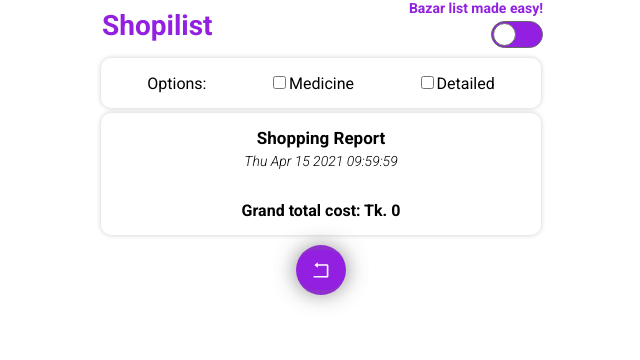
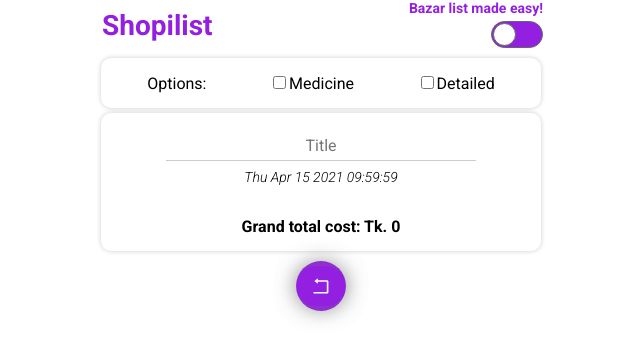
Before and after one commit to metanveer/shopiplanner, a React (Create React App) app: page /report in a window 1280 px wide. Shown: the top 360 px of the page, without its empty margins (319-959 px from the left). Built offline with nearby package versions, Linux system fonts and the light colour scheme.

Commit message:
Improved Print version of report, changed report title feature

```diff
--- a/src/components/Header.js
+++ b/src/components/Header.js
@@ -43,6 +43,9 @@ const HeaderWrapper = styled.header`
   align-items: center;
   padding: 0 3px;
   transition: all 0.2s linear;
+  @media print {
+    color: #9320e0;
+  }
 `;
 
 const Logo = styled.p`
--- a/src/components/Toggle.js
+++ b/src/components/Toggle.js
@@ -18,6 +18,9 @@ const ToggleWrapper = styled.div`
   margin-bottom: 5px;
   display: flex;
   background: ${(p) => p.theme.primary};
+  @media print {
+    display: none;
+  }
 `;
 
 const Notch = styled.div`
@@ -29,6 +32,9 @@ const Notch = styled.div`
   border-radius: 50%;
   transition: all 0.2s linear;
   transform: translate(${(p) => (p.isActive ? "26px" : "1px")});
+  @media print {
+    display: none;
+  }
 `;
 
 export default Toggle;
--- a/src/pages/Report.js
+++ b/src/pages/Report.js
@@ -38,7 +38,9 @@ const Report = () => {
         </label>
       </ReportCardOptions>
       <ReportCard>
-        <HeadingText>Shopping Report</HeadingText>
+        <HeadingText>
+          <Input type="text" placeholder="Title" width="300px" />
+        </HeadingText>
         <DateTimeText>{currentDateTime} </DateTimeText>
         <ItemsListContainer>
           {!isDetailed && (
@@ -48,12 +50,42 @@ const Report = () => {
                   <ItemsList key={item.id}>
                     <strong>{item.name}</strong> :{" "}
                     <div>
+                      <span>
+                        {item.quantity} {item.unit}{" "}
+                      </span>
+                      <span>
+                        {isMedicine ? "  |  " : ` | Budget:  `}
+                        <Text>
+                          Tk. {decimalWithCommas(item.priceEstimated)}/
+                          {item.unit}
+                        </Text>
+                      </span>
+                      {/* <div>
+                        {isMedicine ? "Discounted Price: " : ` Actual Cost:  `}
+                        <Text>
+                          Tk. {decimalWithCommas(item.priceActual)}/{item.unit}
+                        </Text>
+                      </div> */}
+
+                      <span>
+                        {isMedicine ? "  |   Total MRP" : ` | Total Budget:  `}
+                        <Text>
+                          {" "}
+                          Tk.{" "}
+                          {decimalWithCommas(
+                            item.priceEstimated * item.quantity
+                          )}{" "}
+                        </Text>
+                      </span>
                       <div>
-                        {item.quantity} {item.unit} at Tk.{" "}
-                        {decimalWithCommas(item.priceActual)}/{item.unit}
-                      </div>{" "}
-                      Total Tk.{" "}
-                      {decimalWithCommas(item.priceActual * item.quantity)}{" "}
+                        {isMedicine ? "Discounted Total: " : `Total Actual:  `}
+                        <Text>
+                          Tk.
+                          {decimalWithCommas(
+                            item.priceActual * item.quantity
+                          )}{" "}
+                        </Text>
+                      </div>
                       <div>{item.disc ? ` Disc (${item.disc}%)` : null}</div>
                     </div>
                   </ItemsList>
@@ -135,6 +167,38 @@ const Report = () => {
   );
 };
 
+const Input = styled.input`
+  padding: 5px;
+  margin: 3px;
+  font-size: 16px;
+  font-family: inherit;
+  text-align: center;
+  font-weight: 400;
+  background-color: ${(p) => p.theme.cardBg};
+  color: ${(p) => p.theme.text};
+  /* border-radius: 5px; */
+  border: hidden;
+  border-bottom: 1px solid ${(p) => p.theme.inputBorder};
+  overflow: hidden;
+  width: ${({ width }) => (width ? `${width}` : "50px")};
+  transition: all 0.2s linear;
+  -moz-appearance: textfield;
+  &::-webkit-outer-spin-button,
+  &::-webkit-inner-spin-button {
+    /* display: none; <- Crashes Chrome on hover */
+    -webkit-appearance: none;
+    margin: 0; /* <-- Apparently some margin are still there even though it's hidden */
+  }
+
+  &:focus {
+    outline: none;
+  }
+
+  @media print {
+    color: black;
+  }
+`;
+
 const ReportCard = styled.div`
   border-radius: 10px 10px 10px 10px;
   border: 0px solid #000000;
@@ -148,6 +212,9 @@ const ReportCard = styled.div`
   flex-direction: column;
   justify-content: center;
   align-items: center;
+  @media print {
+    color: black;
+  }
 `;
 const ReportCardOptions = styled.div`
   border-radius: 10px 10px 10px 10px;
@@ -162,6 +229,9 @@ const ReportCardOptions = styled.div`
   flex-direction: row;
   justify-content: space-around;
   align-items: center;
+  @media print {
+    display: none;
+  }
 `;
 const ItemsListContainer = styled.div`
   border-radius: 10px 10px 10px 10px;
```
